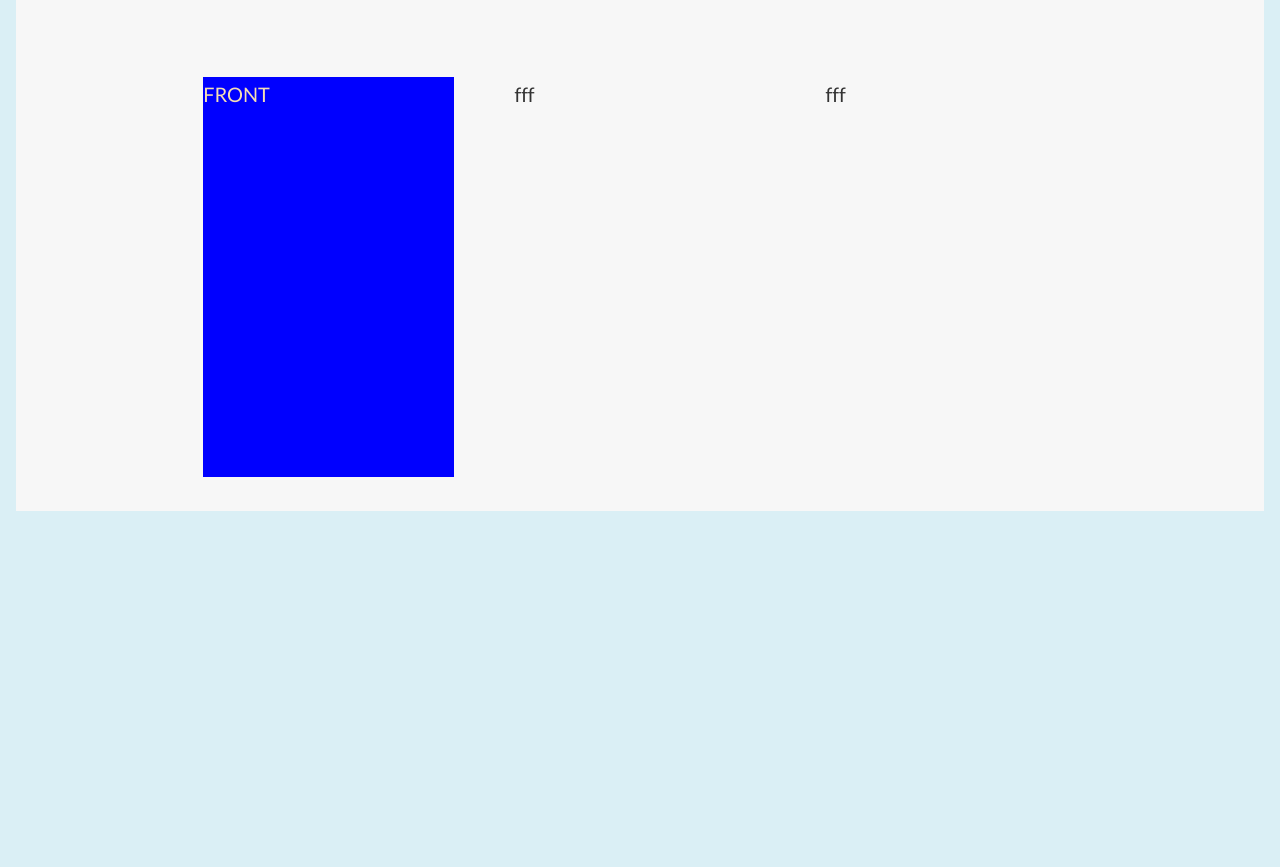
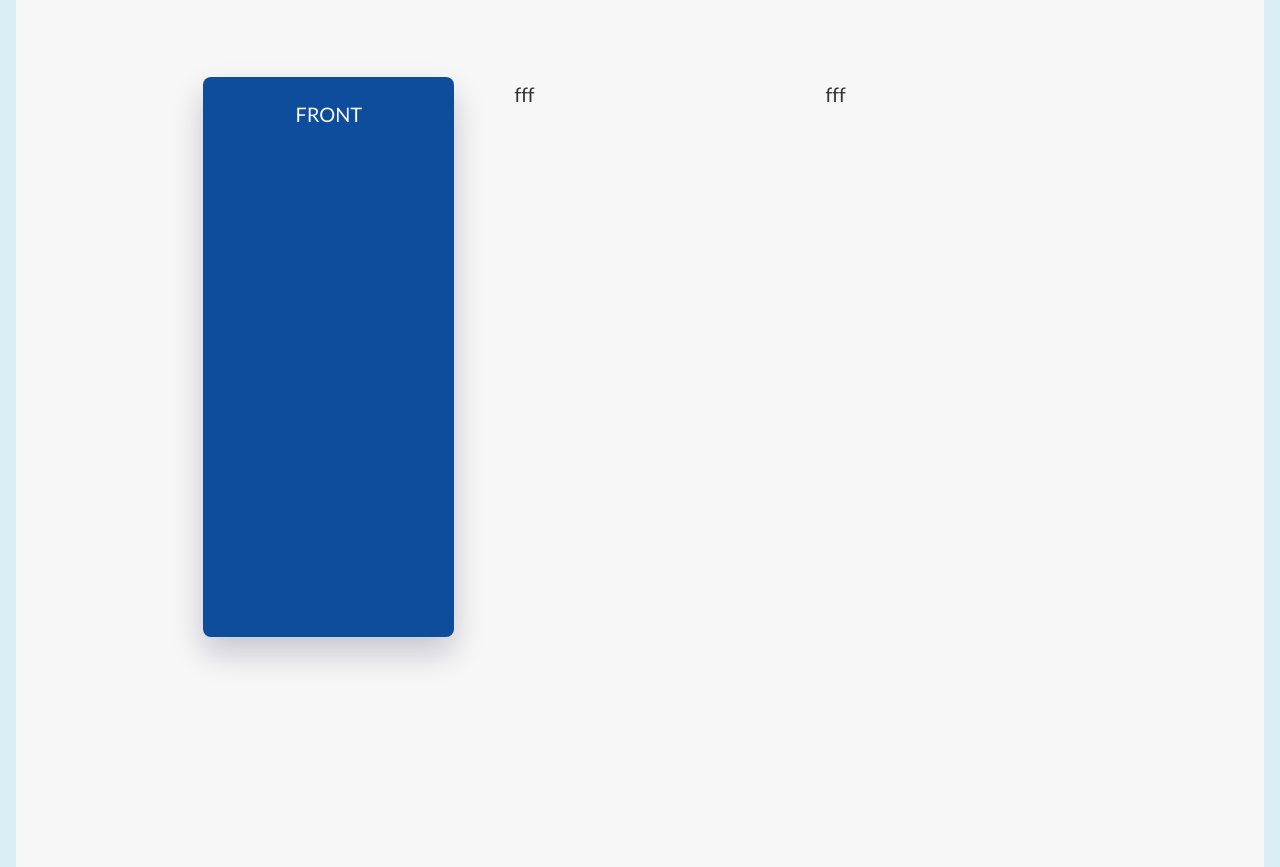
Before and after one commit to marinaysn/towtruckpr, a website: page index.html in a window 1280 px wide. Shown: the part 3294-4161 px from the top of the page. Before the commit the page ends 3805 px from the top, so only its background shows below. Drawn offline with Linux system fonts and the light colour scheme.

Commit message:
builing people's section. Added back card

```diff
--- a/css/abstracts/_variables.scss
+++ b/css/abstracts/_variables.scss
@@ -4,7 +4,11 @@ $colorBack: #daeff5; // light blue
 $colorPrimary: #f9ed69; //yellow
 $colorSecondary: #f08a5d; //orange
 $colorGradientLightBlue: #9bb0c4; //blue
-$colorGradientDarkBlue: #082150; //dark bue
+$colorGradientDarkBlue: #082150; //dark blue
+$colorGradientLightYellow: #f7c65d; //orange light
+$colorGradientDarkYellow: #da4910; //orange dark
+$colorGradientLightGreen: #baf394; //green
+$colorGradientDarkGreen: #127209; //dark green
 $colorShadow: #050236;
 $colorLightShadow: #f3f7cf;
 $colorNavyBlueShade: #0e4c9c;
--- a/css/components/_card.scss
+++ b/css/components/_card.scss
@@ -1,34 +1,70 @@
 .card {
-  perspective: 1800rem;
-  -moz-perspective: 1800rem;
+  perspective: 180rem;
+  -moz-perspective: 180rem;
   position: relative;
+  height: 70rem;
 
   &__side {
-    color: wheat;
-    height: 50rem;
+    color: $color-grey-light1;
+    height: 70rem;
     width: 100%;
     backface-visibility: hidden; // or use z-index
-    transition: all 0.8s;
+    transition: all 0.8s ease;
     // display: flex;
     position: absolute;
     top: 0;
     left: 0;
+    border-radius: 1rem;
+    box-shadow: 0 2rem 4rem rgba($colorShadow, 0.2);
+
+    //marina
+    text-align: center;
+    padding: 20px;
+
 
     &--front {
-    background-color: blue;
+      // background-color: $color-grey-light1;
+      background-color: $colorNavyBlueShade;
     }
     &--back {
-    background-color: red;
       transform: rotateY(180deg);
+
+      &-1 {
+        background-image: linear-gradient(
+          to right bottom,
+          $colorGradientLightYellow,
+          $colorGradientDarkYellow
+        );
       }
     }
 
-  &:hover &__side--front{
-    transform: rotateY(180deg);
-
+    p {
+      font-size: 3rem;
+      color: #f3f3f3;
+      margin: 0;
+      padding-top: 5rem;
     }
 
-  &:hover &__side--back{
+    h3 {
+      font-size: 30px;
+      font-weight: 700;
+      margin-top: 6rem;
+      text-transform: uppercase;
+      border-bottom: 2px solid #fff;
+      padding-bottom: 10px;
+    }
+
+    .socials i {
+      margin: 3rem .5rem;
+      color: rgb(20, 28, 105);
+    }
+  }
+
+  &:hover &__side--front {
+    transform: rotateY(180deg);
+  }
+
+  &:hover &__side--back {
     transform: rotateY(0);
   }
 }
--- a/css/components/_feature-box.scss
+++ b/css/components/_feature-box.scss
@@ -4,7 +4,9 @@
   padding: 2rem;
   margin: 2rem 0;
   text-align: center;
-  box-sizing: 0 2rem 4rem rgba($colorShadow, 0.2);
+  //box-shadow: 0 2rem 4rem rgba($colorShadow, 0.2);
+  box-sizing: content-box;
+  width: 100%;
   transition: transform 0.2s;
 
   &__icon {
@@ -16,8 +18,7 @@
     color: transparent;
   }
   &:hover {
-
-    box-shadow:  2rem 2rem 3rem rgba($colorLightShadow, .15);
+    box-shadow: 2rem 2rem 3rem rgba($colorLightShadow, 0.15);
     transform: translateY(-6px) scale(1.03);
   }
 
--- a/index.html
+++ b/index.html
@@ -7,7 +7,7 @@
 
     <link href="https://fonts.googleapis.com/css?family=Lato:100,300,400,700,900" rel="stylesheet" />
     <link rel="stylesheet" href="./css/fonts/icon-font.css" />
-
+    <link rel="stylesheet" href="https://use.fontawesome.com/releases/v5.8.1/css/all.css" />
     <link rel="stylesheet" href="css/style.css" />
     <link rel="shortcut icon" type="image/png" href="img/logo-s.png" />
 
@@ -142,8 +142,35 @@
                         <div class="card__side card__side--front">
                             FRONT
                         </div>
-                        <div class="card__side card__side--back">
-                            BACK
+                        <div class="card__side card__side--back card__side--back-1">
+                            <h3>Alex Brown</h3>
+                            <h4>Driver</h4>
+                            <p>
+                                Lorem, ipsum dolor sit amet consectetur adipisicing elit.
+                                Aliquam, repellat.
+                            </p>
+                            <p class="socials">
+                                <a href="https://www.facebook.com" target="_blank"><i class="fab fa-facebook-f"></i></a>
+                                <a href="https://twitter.com/MarinaYsn" target="_blank">
+                                    <i class="fab fa-twitter"></i></a>
+                                <a href="https://aboutme.google.com/u/0/?referer=gplus" target="_blank">
+                                    <i class="fab fa-google-plus"></i></a>
+
+                                <a href="https://www.linkedin.com/in/marina-ysnogorodsky-65719941/" target="_blank">
+                                    <i class="fab fa-linkedin"></i></a>
+
+                                <a href="https://www.instagram.com" target="_blank">
+                                    <i class="fab fa-instagram"></i></a>
+
+                                <a href="https://www.tumblr.com" target="_blank">
+                                    <i class="fab fa-tumblr-square"></i></a>
+
+                                <a href="https://www.youtube.com" target="_blank">
+                                    <i class="fab fa-youtube"></i></a>
+
+                                <a href="https://www.whatsapp.com/" target="_blank">
+                                    <i class="fab fa-whatsapp"></i></a>
+                            </p>
                         </div>
                     </div>
                 </div>
```
Also changed, not shown: css/style.css, img/people/1a.jpg (added), img/people/2a.jpg (added), img/people/3a.jpg (added), 1 other file. Lines whose indentation alone changed are shown as unchanged.
